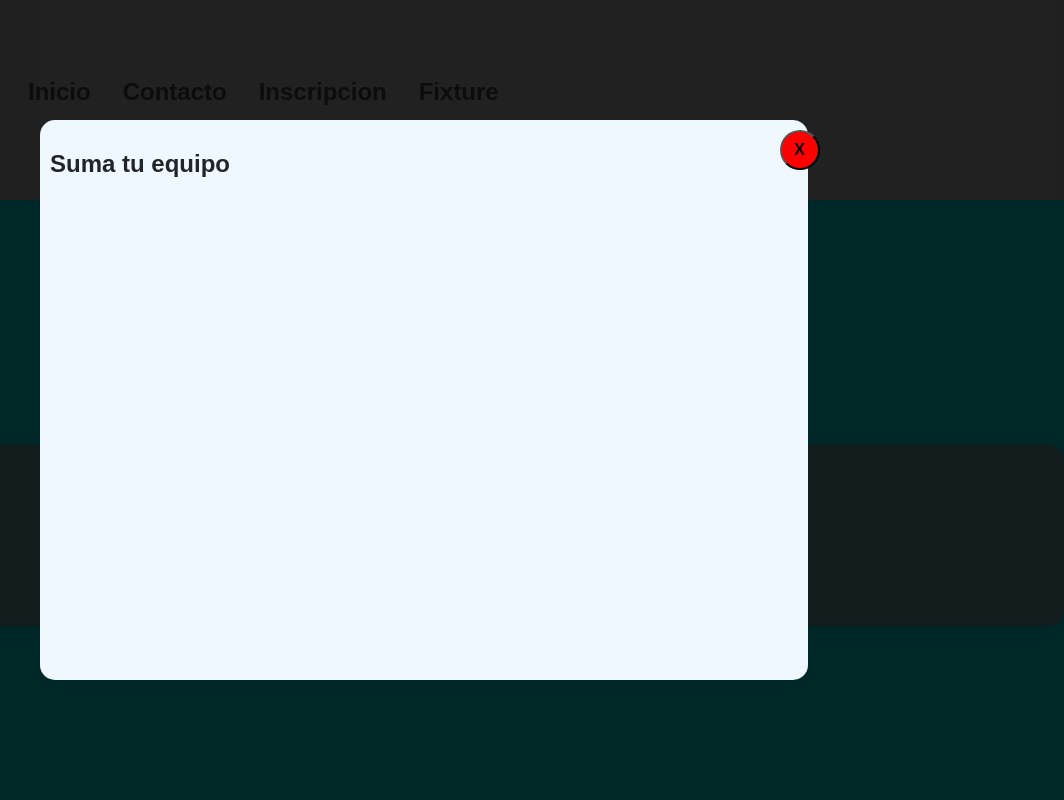
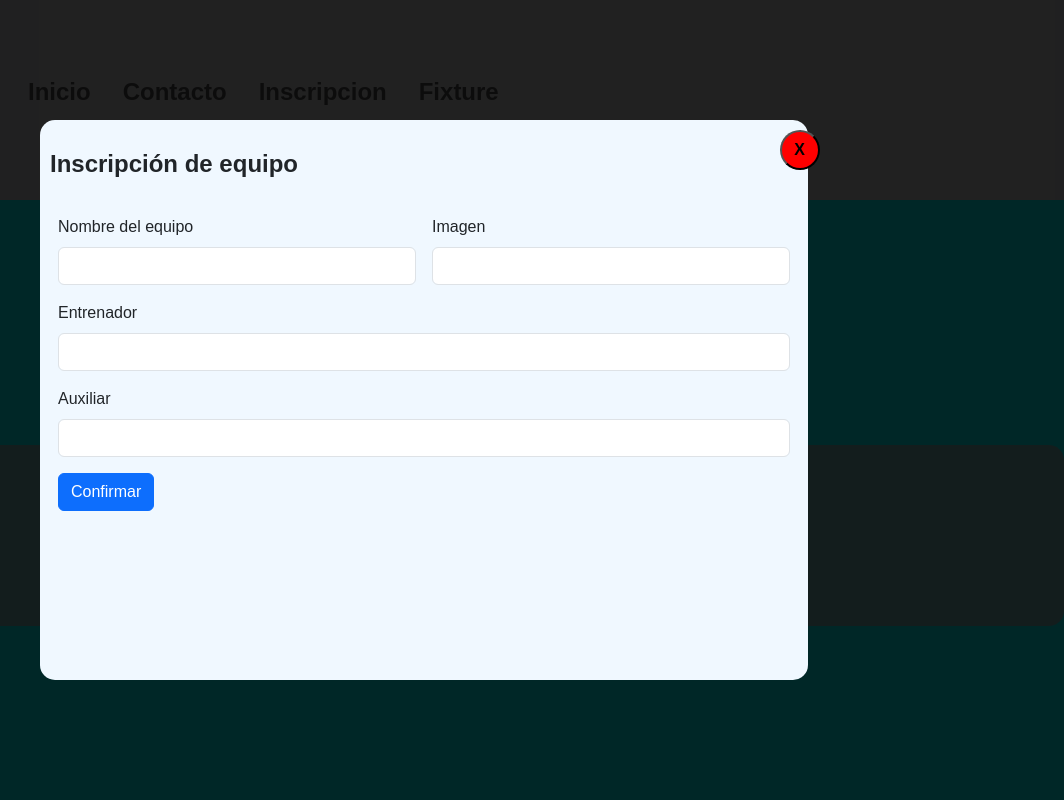
Before and after one commit to KevinSanchezU/Voley_app, a plain HTML site: page index.html in a window 1280 px wide. Both pictures are taken after a click on the link "Inscripcion". Shown: the top 800 px of the page, 216-1280 px from the left. Drawn offline with nearby package versions, Linux system fonts and the light colour scheme.

Commit message:
haciendo el form

```diff
--- a/css/style.css
+++ b/css/style.css
@@ -130,3 +130,7 @@ h3{
     opacity: 1;
     pointer-events: unset;
 }
+
+.form{
+    margin: 10px;
+}
--- a/index.html
+++ b/index.html
@@ -69,7 +69,28 @@
     <div class="modal-inscripcion">
         <div class="modal-container">
             <button class="modal-off">X</button>
-            <h2>Suma tu equipo</h2>
+            <h2>Inscripción de equipo</h2>
+            <form class="row g-3 form">
+                <div class="col-md-6">
+                  <label for="inputEmail4" class="form-label">Nombre del equipo</label>
+                  <input type="text" class="form-control" id="inputEmail4">
+                </div>
+                <div class="col-md-6">
+                  <label for="inputPassword4" class="form-label">Imagen</label>
+                  <input type="text" class="form-control" id="inputPassword4">
+                </div>
+                <div class="col-12">
+                  <label for="inputAddress" class="form-label">Entrenador</label>
+                  <input type="text" class="form-control" id="inputAddress" placeholder="">
+                </div>
+                <div class="col-12">
+                  <label for="inputAddress2" class="form-label">Auxiliar</label>
+                  <input type="text" class="form-control" id="inputAddress2" placeholder="">
+                </div>
+                <div class="align-self-center">
+                  <button type="submit" class="btn btn-primary">Confirmar</button>
+                </div>
+              </form>
         </div>
     </div>
 
```
